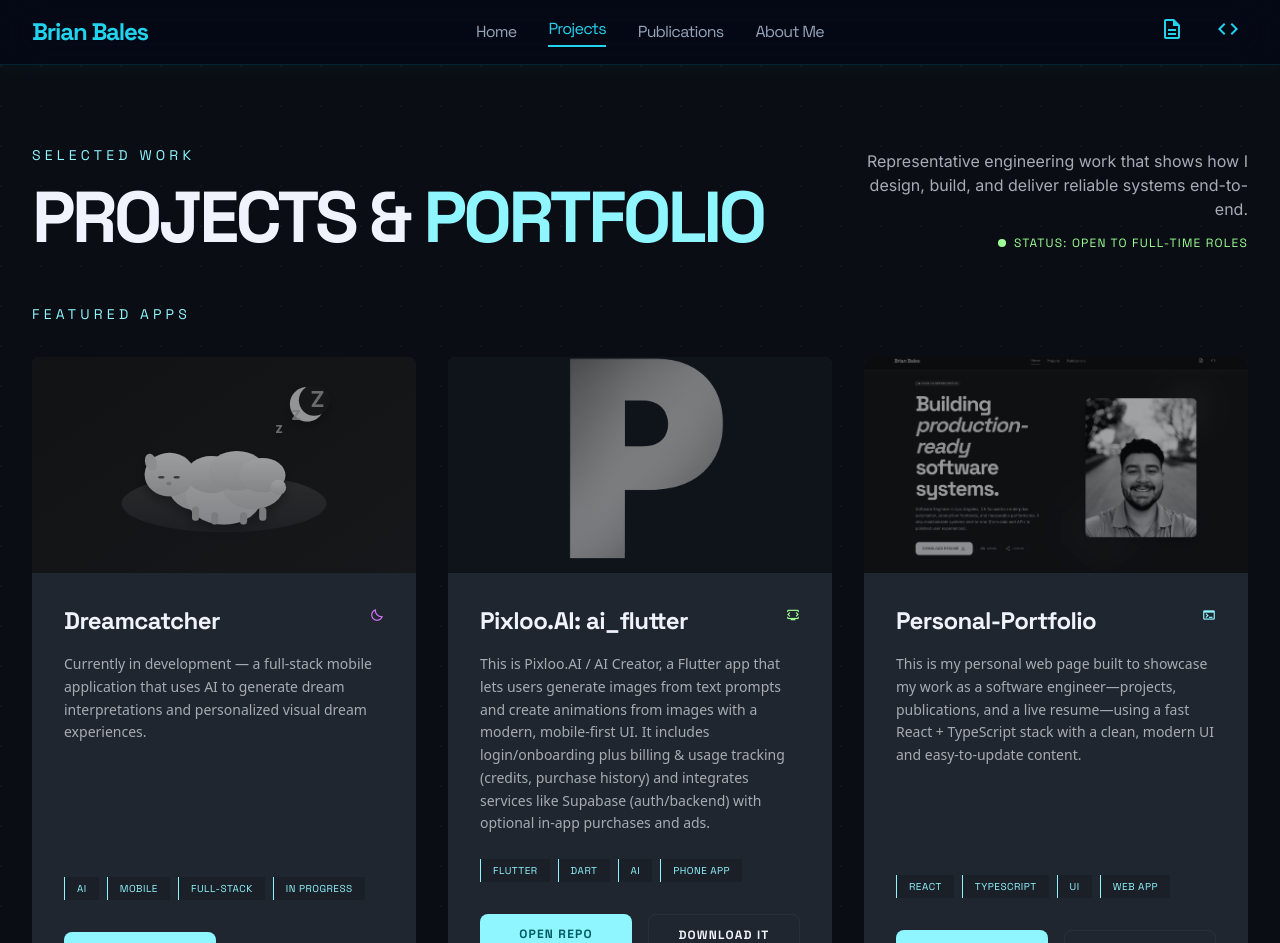
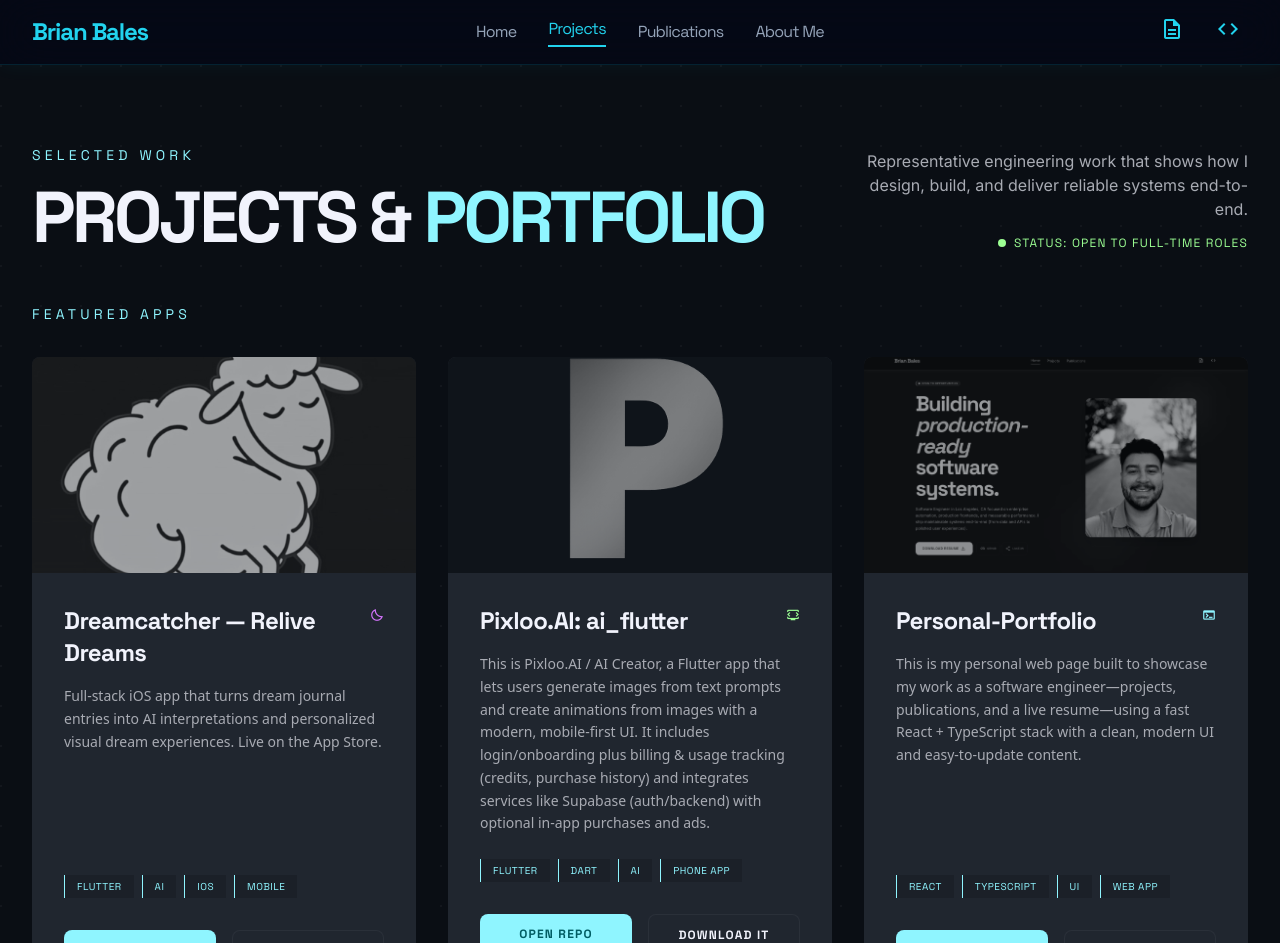
Before and after one commit to brianbales99/Personal-Portfolio, a React (Vite) app in the folder site/: page /projects in a window 1280 px wide. Shown: the top 943 px of the page. Built offline with nearby package versions, Linux system fonts and the light colour scheme.

Commit message:
Remove dreamcatcher thumbnail SVG and update project details in site.ts, including title, description, image, tags, and App Store link.

```diff
--- a/site/src/content/site.ts
+++ b/site/src/content/site.ts
@@ -353,22 +353,22 @@ export const site = {
     items: [
       {
         slug: "dreamcatcher",
-        title: "Dreamcatcher",
+        title: "Dreamcatcher — Relive Dreams",
         description:
-          "Currently in development — a full-stack mobile application that uses AI to generate dream interpretations and personalized visual dream experiences.",
+          "Full-stack iOS app that turns dream journal entries into AI interpretations and personalized visual dream experiences. Live on the App Store.",
         category: "featured",
-        image: "/dreamcatcher-thumb.svg",
+        image: "/dreamcatcher-thumb.png",
         imageAlt: "Dreamcatcher sleeping sheep logo",
-        tags: ["AI", "Mobile", "Full-Stack", "In Progress"],
+        tags: ["Flutter", "AI", "iOS", "Mobile"],
         icon: "bedtime",
         iconTone: "secondary",
         demoUrl: "https://github.com/brianbales99/Dreamcatcher",
         demoLabel: "Open Repo",
-        extraButtonLabel: "",
-        extraButtonUrl: "",
+        extraButtonLabel: "App Store",
+        extraButtonUrl: "https://apps.apple.com/us/app/dreamcatcher-relive-dreams/id6775417966",
         extraButtonTarget: "_blank",
-        previewImage: "",
-        previewImageAlt: "",
+        previewImage: "/dreamcatcher-thumb.png",
+        previewImageAlt: "Dreamcatcher app logo",
         sourceUrl: "https://github.com/brianbales99/Dreamcatcher",
         sourceLabel: "Source",
       },
```
Also changed, not shown: site/public/dreamcatcher-thumb.png (added), site/public/dreamcatcher-thumb.svg (deleted).
